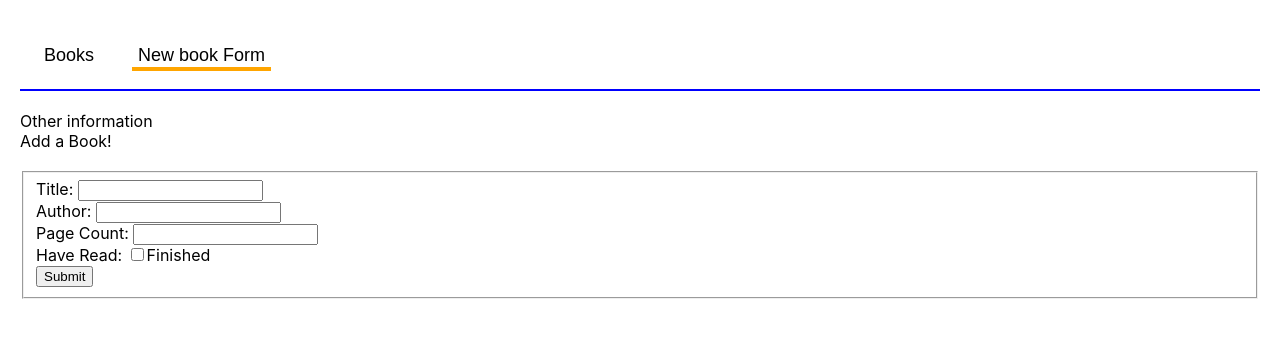
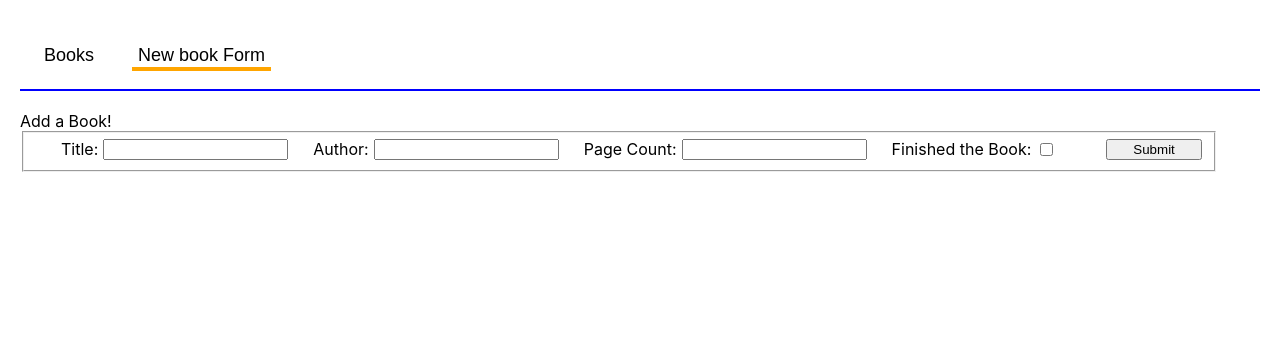
Before and after one commit to ymeynot45/library_with_react, a React (Create React App) app: page / in a window 1280 px wide. Both pictures are taken after a click on the button "New book Form". Shown: the top 338 px of the page. Built offline with nearby package versions, Linux system fonts and the light colour scheme.

Commit message:
more css work and fixes

```diff
--- a/src/BookForm.css
+++ b/src/BookForm.css
@@ -1,4 +1,23 @@
+.wrapper{
+  display:inline-flex;
+}
+
+.prompts{
+padding-left: 25px;
+padding-right: 5px;
+}
+
+.imputs{
+  align-self:center
+}
+
 #submittingMessage{
   color: red;
-  font-size: 25px;
+  font-size: 15px;
 }
+
+#newBookSubmitButton{
+  margin-left: 50px;
+  padding-left: 25px;
+  padding-right: 25px;
+}
--- a/src/BookForm.js
+++ b/src/BookForm.js
@@ -36,9 +36,7 @@ function InsertBookForm(dataRetrieval){
 
   return(
     <div className="bookFormWrapper">
-      <div>
-        Other information
-      </div>
+      <div>Add a Book!</div>
       {submitting &&
       <div id="submittingMessage" >Submitting Form ...
       You are submitting the following:
@@ -48,17 +46,17 @@ function InsertBookForm(dataRetrieval){
            ))}
          </ul></div>
       }
-      <div> Add a Book!
-        <form id="newBookForm" onSubmit={handleSubmit}><br></br>
-          <fieldset >
-            <label>Title: </label>
-            <input type='text' id='newTitle' name='title' onChange={handleChange}/><br></br>
-            <label>Author: </label>
-            <input type='text' id='newAuthor' name='author' onChange={handleChange}/><br></br>
-            <label>Page Count: </label>
-            <input type='number' name='pageCount' onChange={handleChange}/><br></br>
-            <label>Have Read: </label>
-            <input id='haveReadFalse' name='haveRead' type='checkbox' value='false' onChange={handleChange}/>Finished<br></br>
+      <div>
+        <form id="newBookForm" onSubmit={handleSubmit}>
+          <fieldset className="wrapper">
+            <label className="prompts" >Title: </label>
+            <input type='text' id='newTitle' className="inputs" name='title' onChange={handleChange}/>
+            <label className="prompts">Author: </label>
+            <input type='text' id='newAuthor' className="inputs" name='author' onChange={handleChange}/>
+            <label className="prompts">Page Count: </label>
+            <input type='number' className="inputs" name='pageCount' onChange={handleChange}/>
+            <label className="prompts">Finished the Book: </label>
+            <input id='haveReadFalse' className="inputs" name='haveRead' type='checkbox' value='false' onChange={handleChange}/>
             <input type='submit' id='newBookSubmitButton' name='newBookSubmit' value='Submit'/>
           </fieldset>
         </form>
--- a/src/LibraryPage.css
+++ b/src/LibraryPage.css
@@ -6,7 +6,7 @@
 .LibraryPage-books li{
     list-style: none;
 }
-.LibraryPage-books li:nth-child(2){
+.LibraryPage-books li:nth-child(even){
   background-color: lightblue;
 }
 
```
